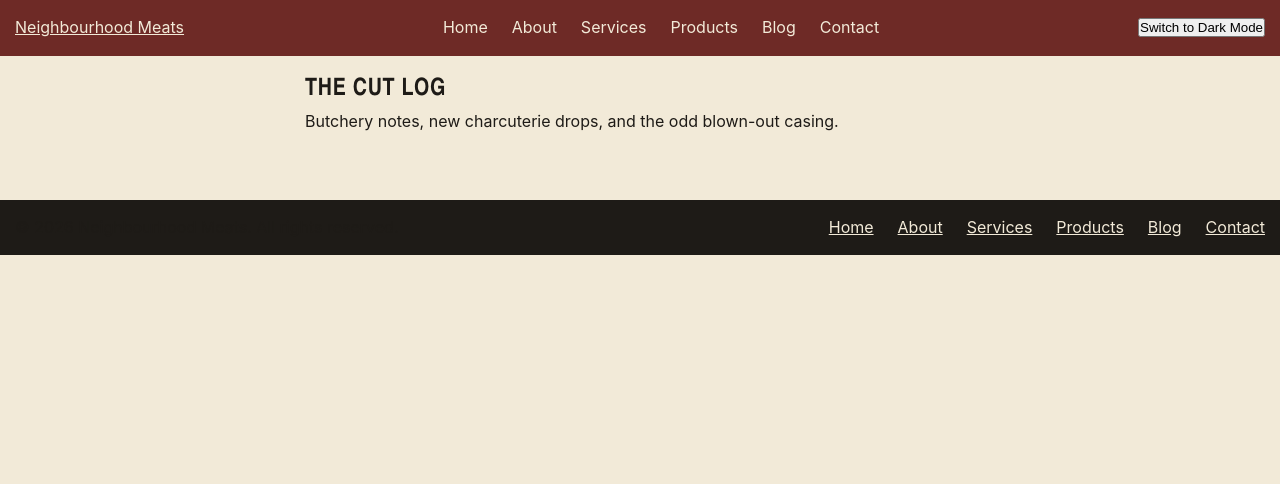
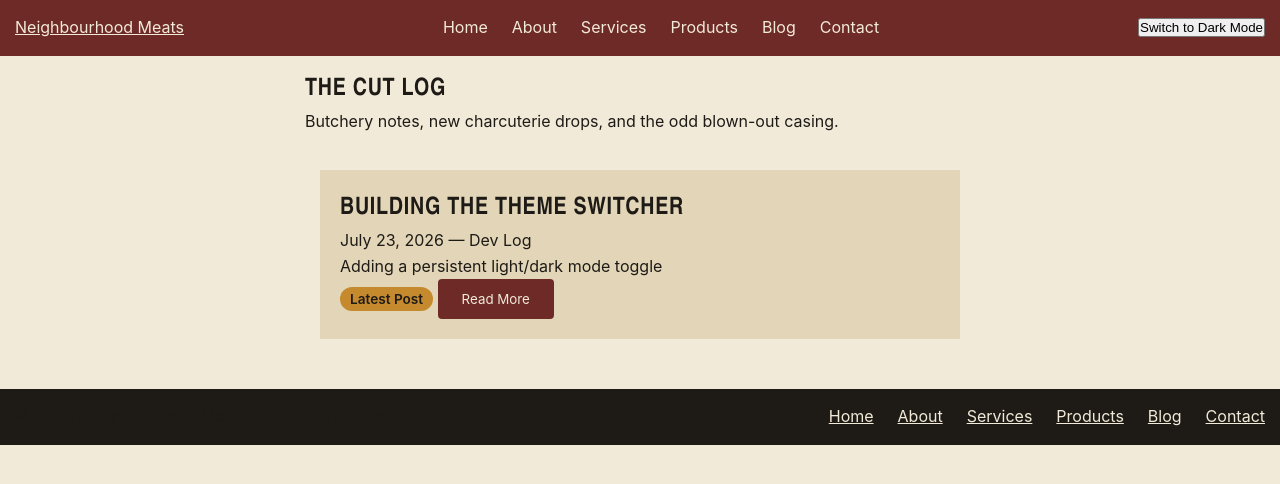
Before and after one commit to AdmiralCrescent/neighbourhoodmeats, a plain HTML site: page blog.html in a window 1280 px wide. Drawn offline with Linux system fonts and the light colour scheme.

Commit message:
Complete Phase 2 Part 3: dynamic blog with sorting, date formatting, and latest post badge

```diff
--- a/blog.html
+++ b/blog.html
@@ -19,5 +19,6 @@
 <div id="footer-placeholder"></div>
 <script src="js/theme.js"></script>
 <script src="js/components.js"></script>
+<script src="js/blog.js"></script>
 </body>
 </html>
--- a/css/styles.css
+++ b/css/styles.css
@@ -239,6 +239,19 @@ textarea{
   margin-top: 20px;
   padding: 15px;
 }
+.post-card{
+  background-color: var(--color-kraft-dark);
+  padding: 20px;
+  margin-bottom: 20px;
+}
+.badge {
+  background-color: var(--color-mustard);
+  color: var(--color-ink);
+  padding: 4px 10px;
+  border-radius: 12px;
+  font-size: 0.85rem;
+  font-weight: 600;
+}
 @media (max-width: 768px) {
   .offerings, .team, .services, .products{
     grid-template-columns: 1fr;
--- /dev/null
+++ b/data/posts.json
@@ -0,0 +1,10 @@
+[
+  {
+    "id": 1,
+    "title": "Building the Theme Switcher",
+    "date": "2026-07-23",
+    "summary": "Adding a persistent light/dark mode toggle",
+    "category": "Dev Log",
+    "content": "Phase 1 provided some real challenges. Setting up the darkmode button was fairly straight forward but my experience in JS has been a bit rusty of late so I had to give myself a crash course to remember some things, but in the end I'm very happy with how it all came together. Ran into a little snag with GitHub as well which unfortunately wiped out some of my previous commit history but was able to fix"
+  }
+]
--- /dev/null
+++ b/js/blog.js
@@ -0,0 +1,27 @@
+document.addEventListener("DOMContentLoaded", function () {
+  const blogList = document.getElementById("blog-list");
+
+  fetch("data/posts.json")
+    .then(response => response.json())
+    .then(posts => {
+      posts.sort((a, b) => new Date(b.date) - new Date(a.date));
+      posts.forEach((post , index) => {
+        const formattedDate = new Date(post.date).toLocaleDateString("en-US", {
+          year: "numeric",
+          month: "long",
+          day: "numeric"
+        });
+        const postElement = document.createElement("div");
+        postElement.classList.add("post-card");
+        postElement.innerHTML = `
+          <h2>${post.title}</h2>
+          <p class="post-meta">${formattedDate} — ${post.category}</p>
+          <p>${post.summary}</p>
+          ${index === 0 ? '<span class="badge">Latest Post</span>' : ''}
+          <button class ="btn">Read More</button>
+        `;
+        blogList.appendChild(postElement);
+      });
+    })
+    .catch(error => console.error("Error loading posts:", error));
+});
```
